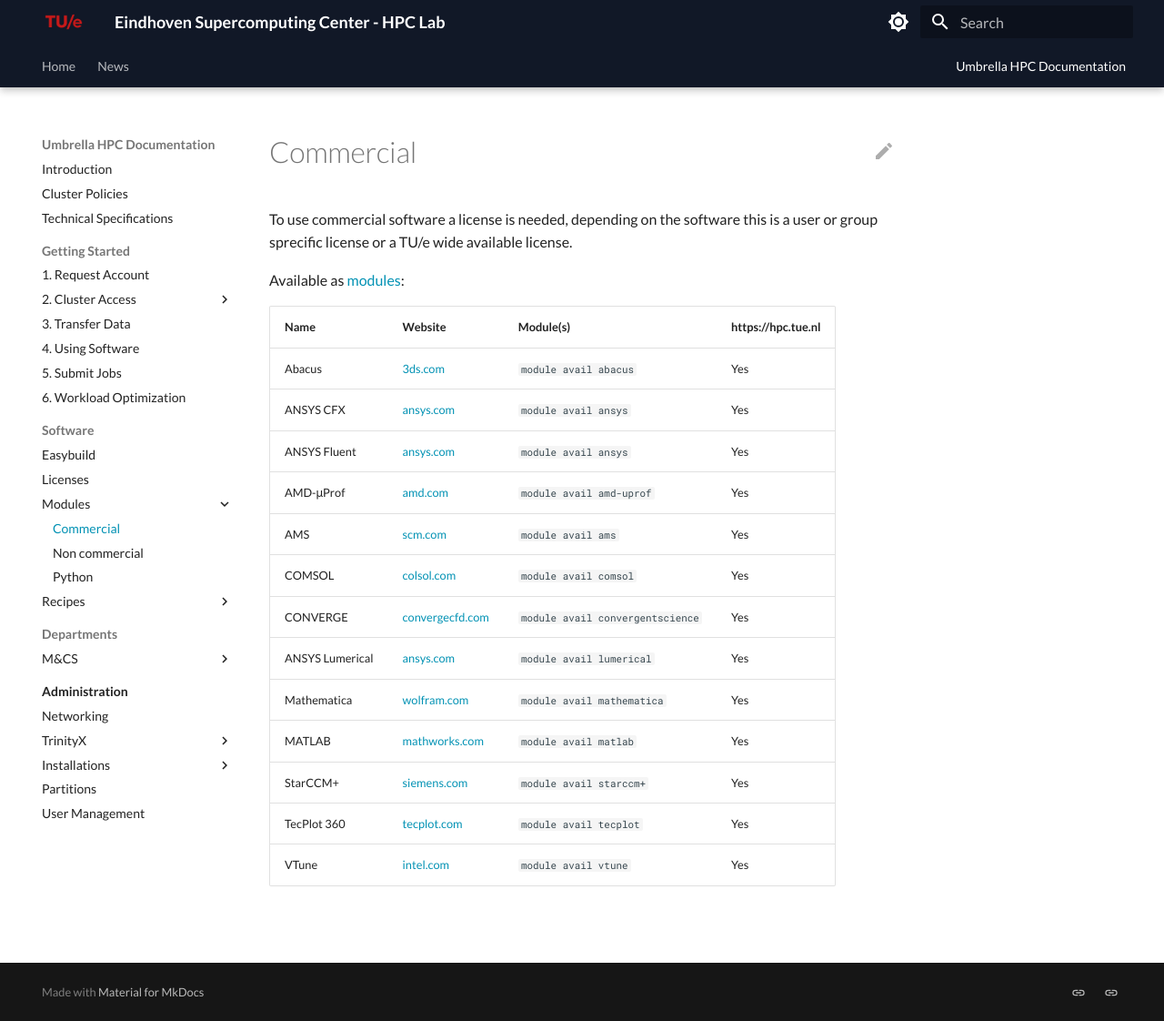
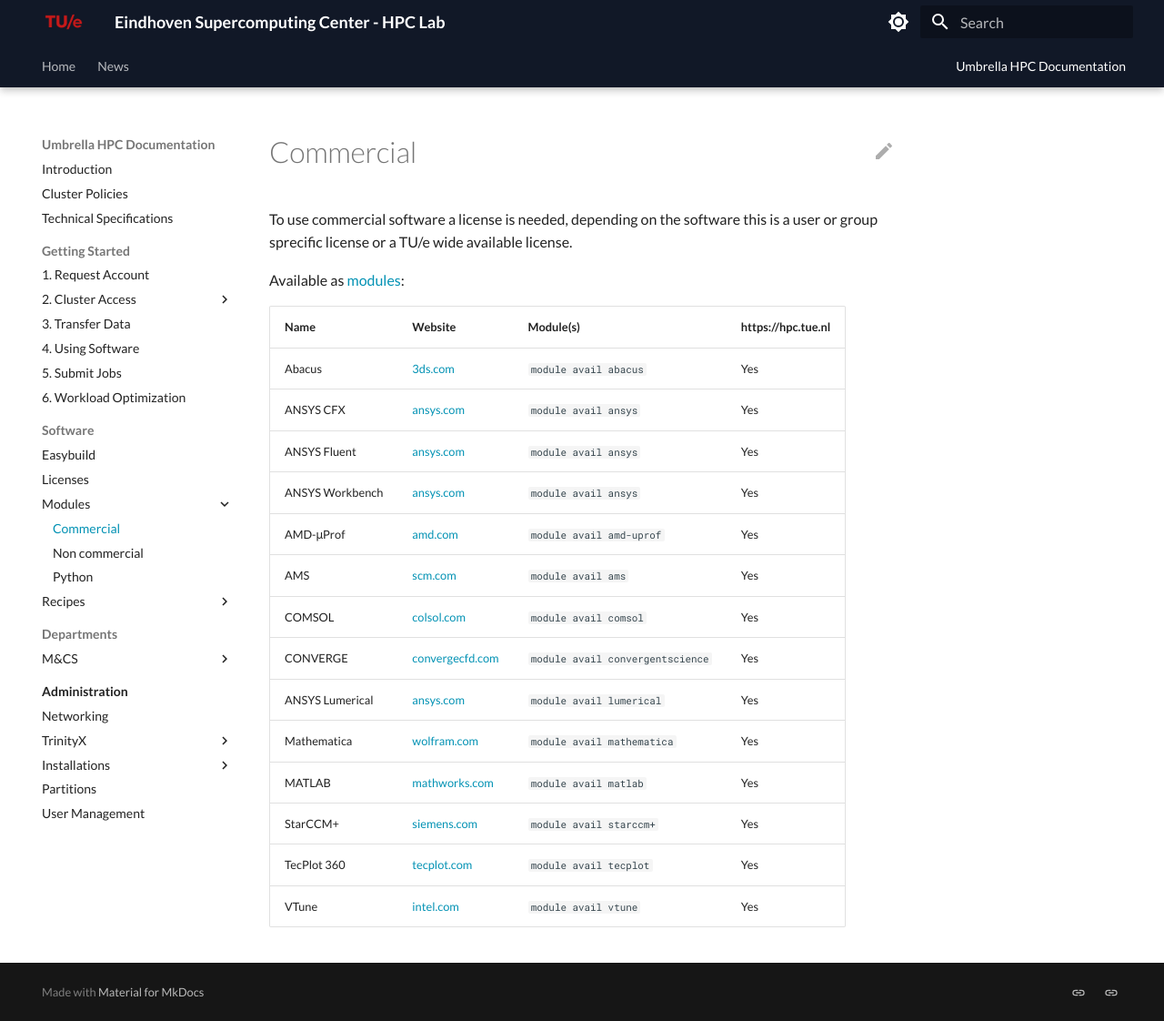
Before and after one commit to gferhpc/supercomputing.tue.nl, an MkDocs documentation site: the page built from pages/documentation/software/modules/commercial.md, in a window 1280 px wide and 1122 px high. Shown: the whole window at 91% size. Built offline with MkDocs 1.6.1 and Material for MkDocs 9.7.7, drawn with Linux system fonts in a browser that asks for light colours.

Commit message:
Update commercial.md

```diff
--- a/pages/documentation/software/modules/commercial.md
+++ b/pages/documentation/software/modules/commercial.md
@@ -7,6 +7,7 @@
 | Abacus          | [3ds.com](https://www.3ds.com/products/simulia/abaqus){:target="_blank"} | `module avail abacus`    | Yes |
 | ANSYS CFX       | [ansys.com](https://www.ansys.com/products/fluids/ansys-cfx){:target="_blank"} | `module avail ansys`     | Yes |
 | ANSYS Fluent    | [ansys.com](https://www.ansys.com/products/fluids/ansys-fluent){:target="_blank"} | `module avail ansys`     | Yes |
+| ANSYS Workbench | [ansys.com](https://www.ansys.com/products/ansys-workbench){:target="_blank"} | `module avail ansys`     | Yes |
 | AMD-μProf       | [amd.com](https://www.amd.com/en/developer/uprof.html){:target="_blank"} | `module avail amd-uprof` | Yes |
 | AMS             | [scm.com](https://www.scm.com/amsterdam-modeling-suite/){:target="_blank"} | `module avail ams` | Yes |
 | COMSOL          | [colsol.com](https://www.comsol.com/){:target="_blank"} | `module avail comsol`    | Yes |
```
